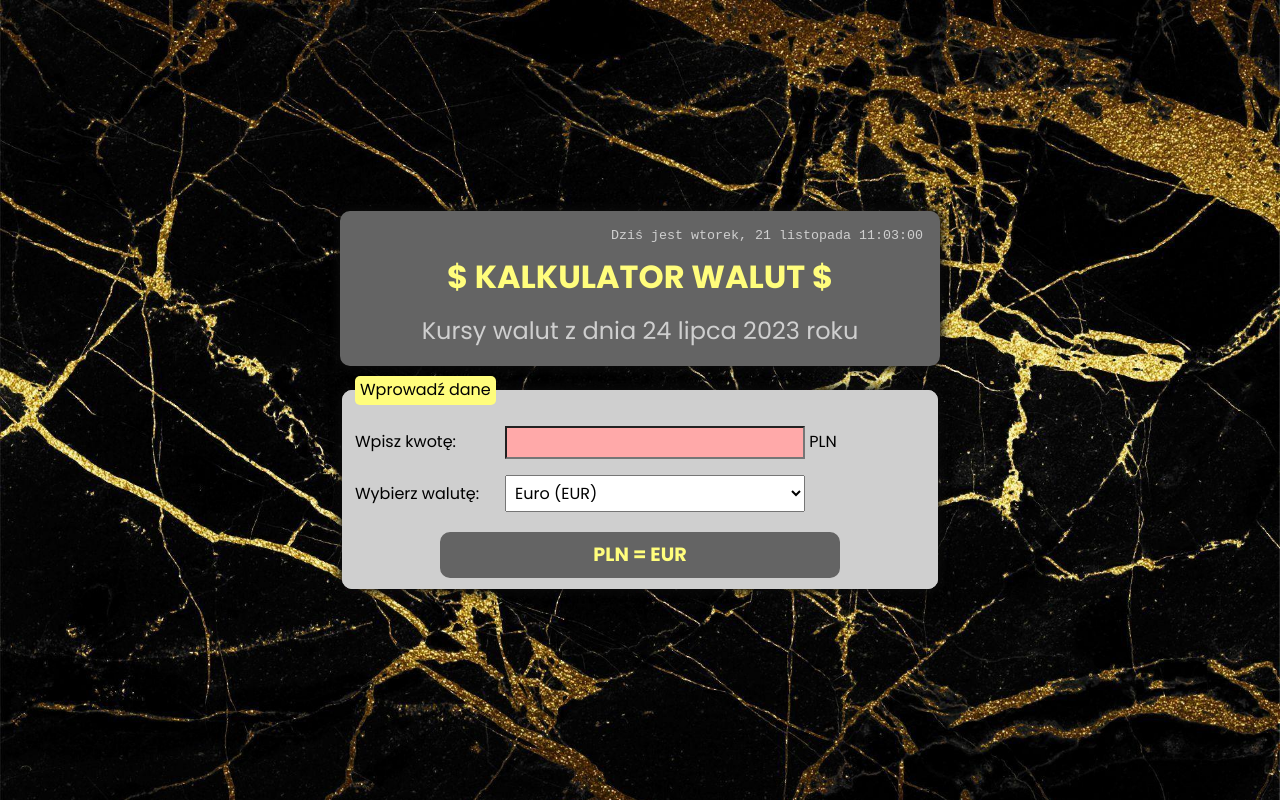
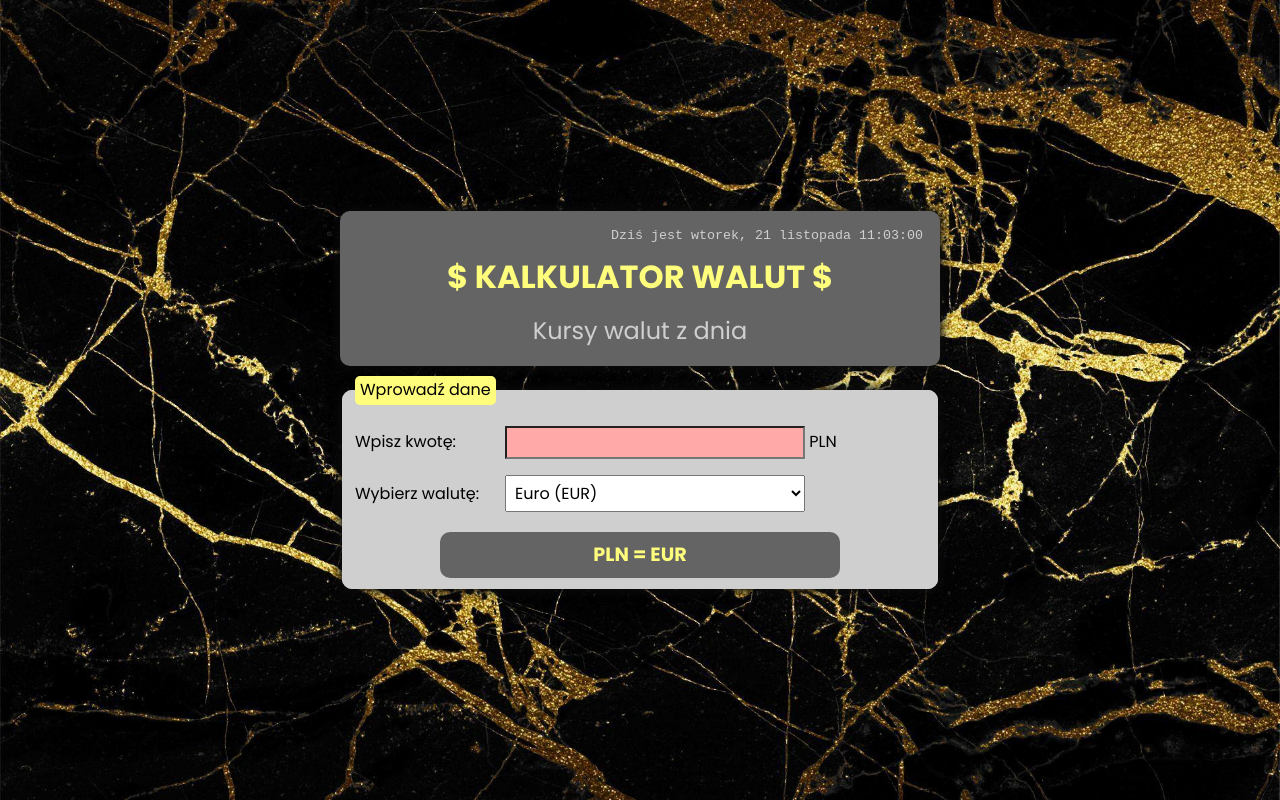
Before and after one commit to wojdaSoftware/currency-converter-react, a React (Create React App) app: page / in a window 1280 px wide. Built offline with nearby package versions, Linux system fonts and the light colour scheme; no server answers.

Commit message:
shows date of API fetch

```diff
--- a/src/Header/index.js
+++ b/src/Header/index.js
@@ -1,10 +1,40 @@
 import { StyledHeader, Subtitle, Title } from './styled.js';
+import { useState, useEffect } from 'react';
+import getExchangeRates from '../getExchangeRates';
+
+const useFetchDate = () => {
+    const [exchangeRates, setExchangeRates] = useState(null);
+    const [fetchDate, setFetchDate] = useState(null);
+
+    useEffect(() => {
+        getExchangeRates().then(data => {
+            setExchangeRates(data);
+        });
+    }, []);
+
+    useEffect(() => {
+        if (exchangeRates) {
+            const date = new Date(exchangeRates.meta.last_updated_at);
+            setFetchDate(formatDate(date));
+        }
+    }, [exchangeRates]);
+
+    return fetchDate;
+}
+
+const formatDate = (date) => {
+    return date.toLocaleString("pl-PL", {
+        day: "numeric",
+        month: "numeric",
+        year: "numeric",
+    });
+};
 
 const Header = ({ aboveTitleContent }) => (
     <StyledHeader>
         {aboveTitleContent}
         <Title>$ KALKULATOR WALUT $</Title>
-        <Subtitle>Kursy walut z dnia 24 lipca 2023 roku</Subtitle>
+        <Subtitle>Kursy walut z dnia {useFetchDate()}</Subtitle>
     </StyledHeader>
 );
 
```
